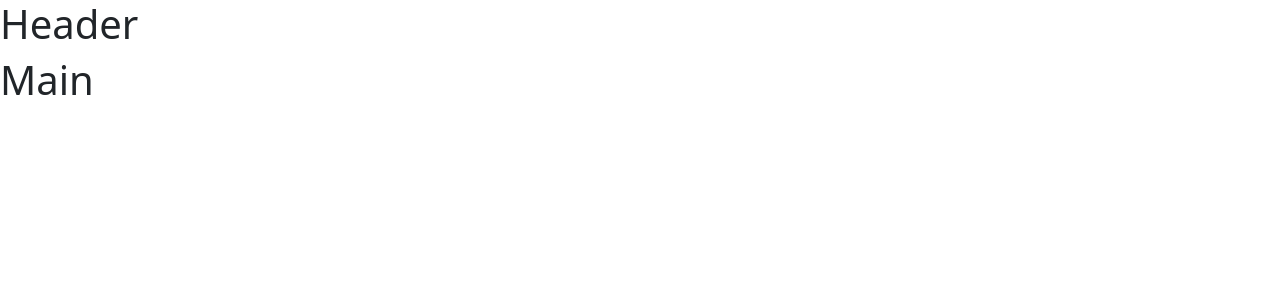
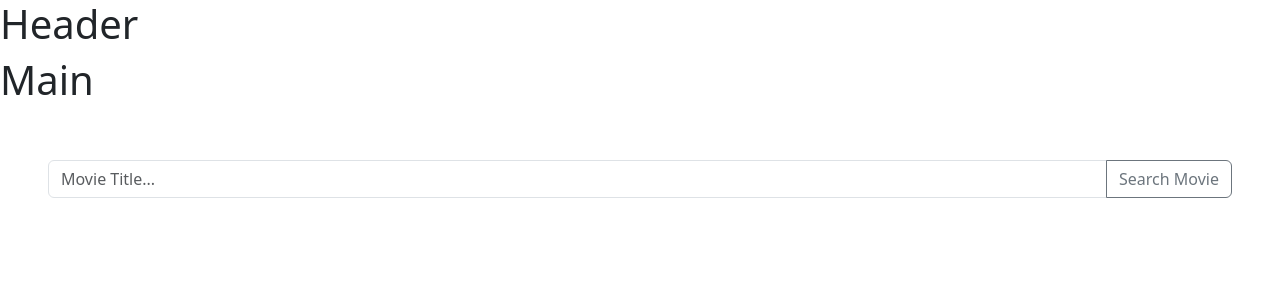
Before and after one commit to LucaSammarco/vite-boolflix, a Vue app in the folder my-vue-app/: page / in a window 1280 px wide. Shown: the top 300 px of the page. Built offline with nearby package versions, Linux system fonts and the light colour scheme; no server answers.

Commit message:
added function to search for movies

```diff
--- a/my-vue-app/src/App.vue
+++ b/my-vue-app/src/App.vue
@@ -18,7 +18,7 @@ export default {
 
   <div>
     <AppHeader/>
-      <AppMain/>
+    <AppMain/>
   </div>
 
 </template>
--- a/my-vue-app/src/components/AppMain.vue
+++ b/my-vue-app/src/components/AppMain.vue
@@ -6,7 +6,9 @@ import { store } from '../store.js'
 export default {
     data() {
         return {
-            store
+            store,
+
+            search: ''
         };
     },
 
@@ -27,7 +29,30 @@ export default {
         // always executed
     });
 
-}
+},
+
+searchMovie(){
+
+axios.get('https://api.themoviedb.org/3/search/movie?api_key=3fbc7aaa434f8e78f2cdba0457ea9346&query='+ this.store.search)
+.then((response) =>  {
+    // handle success
+    console.log(response.data);
+    this.store.searchResult = response.data;
+})
+.catch(function (error) {
+    // handle error
+    console.log(error);
+})
+.finally(function () {
+    // always executed
+});
+
+},
+
+
+
+
+
     },
     created(){
             this.getMovie();
@@ -47,8 +72,16 @@ export default {
 
 <template>
     <div>
-        <h1>Main</h1>
+        <h1 class="">Main</h1>
+
+
     </div>
+
+    <div class="input-group mb-3 p-5">
+            <input type="text" v-model="store.search" class="form-control" placeholder="Movie Title..." aria-label="Recipient's username" aria-describedby="button-addon2">
+            <button class="btn btn-outline-secondary" type="button" id="button-addon2" @click="searchMovie()">Search Movie</button>
+    </div>
+
 </template>
 
 <style lang="scss" scoped>
--- a/my-vue-app/src/store.js
+++ b/my-vue-app/src/store.js
@@ -1,5 +1,7 @@
 import { reactive } from 'vue'
 
 export const store = reactive({
-    movie: []
+    movie: [],
+    search:'',
+    searchResult:''
 })
--- a/my-vue-app/src/styles/general.scss
+++ b/my-vue-app/src/styles/general.scss
@@ -0,0 +1,3 @@
+* {
+    margin: 0rem auto;
+}
```
